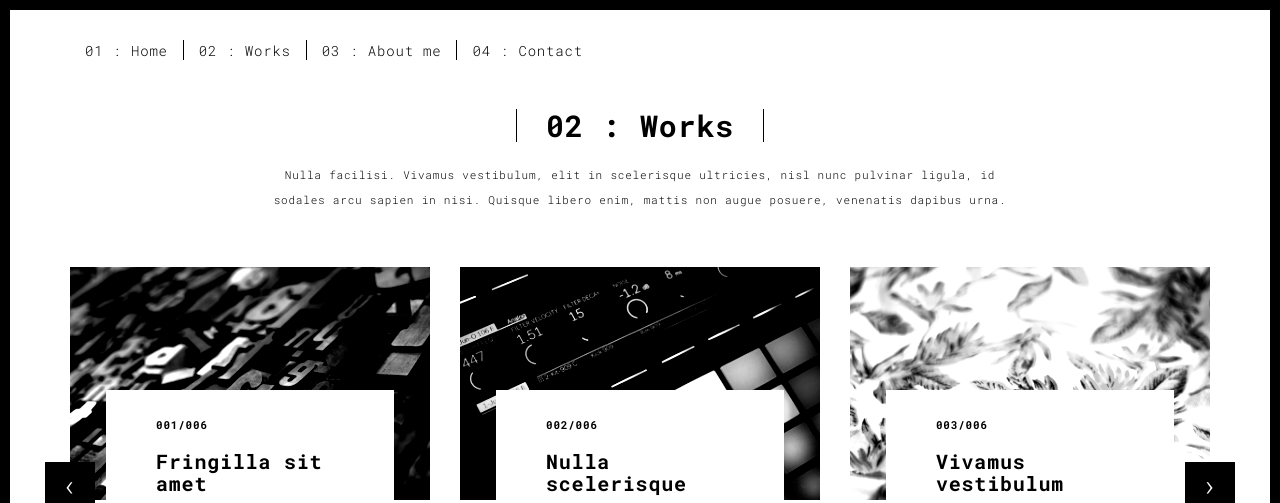
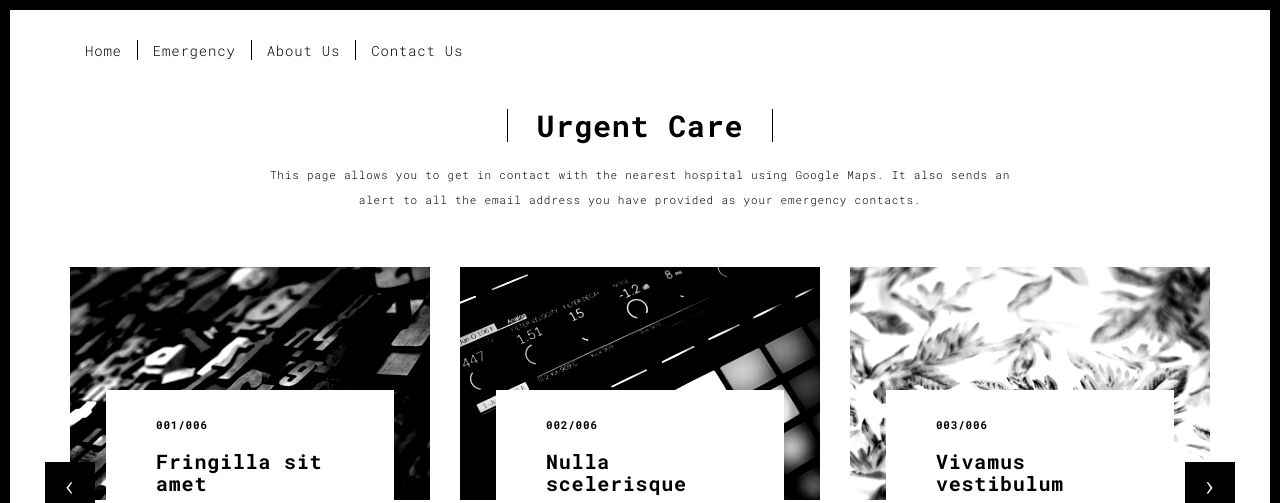
Before and after one commit to Sanjida-a/practise, a Flask app: template portfolio/templates/works.html in a window 1280 px wide. Shown: the top 503 px of the page. Run offline with Flask 2, Linux system fonts and the light colour scheme; the template is opened without the code that fills it, so the values that code supplies are empty.

Commit message:
Update works.html

```diff
--- a/portfolio/templates/works.html
+++ b/portfolio/templates/works.html
@@ -37,13 +37,12 @@
 
       <div class="collapse navbar-collapse" id="navbar-collapse">
         <ul class="nav navbar-nav ">
-          <li><a href="./index.html" title="">01 : Home</a></li>
-          <li><a href="./works.html" title="">02 : Works</a></li>
-          <li><a href="./about.html" title="">03 : About me</a></li>
-          <li><a href="./contact.html" title="">04 : Contact</a></li>
+          <li><a href="./index.html" title=""> Home </a></li>
+          <li><a href="./works.html" title=""> Emergency </a></li>
+          <li><a href="./about.html" title=""> About Us </a></li>
+          <li><a href="./contact.html" title="">Contact Us</a></li>
 
         </ul>
-
 
       </div>
     </div>
@@ -56,8 +55,8 @@
 
       <div class="col-sm-8 col-sm-offset-2 section-container-spacer">
         <div class="text-center">
-          <h1 class="h2">02 : Works</h1>
-          <p>Nulla facilisi. Vivamus vestibulum, elit in scelerisque ultricies, nisl nunc pulvinar ligula, id sodales arcu sapien in nisi. Quisque libero enim, mattis non augue posuere, venenatis dapibus urna.</p>
+          <h1 class="h2"> Urgent Care</h1>
+          <p>This page allows you to get in contact with the nearest hospital using Google Maps. It also sends an alert to all the email address you have provided as your emergency contacts. </p>
         </div>
       </div>
 
```
